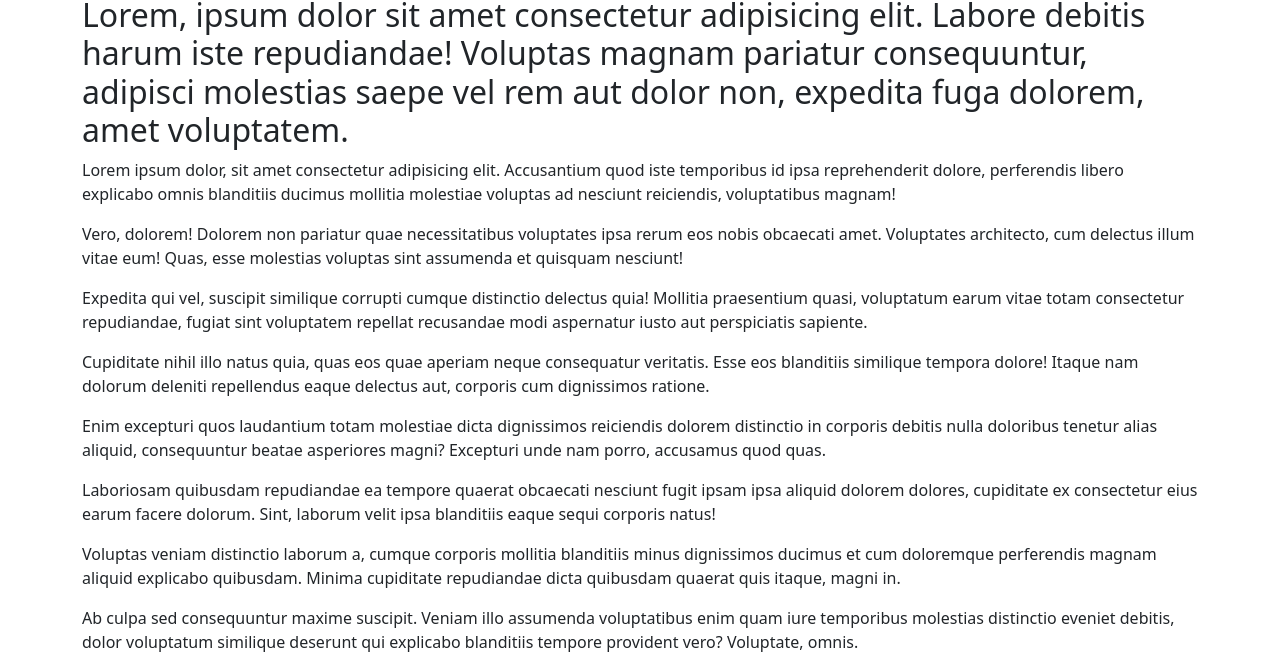
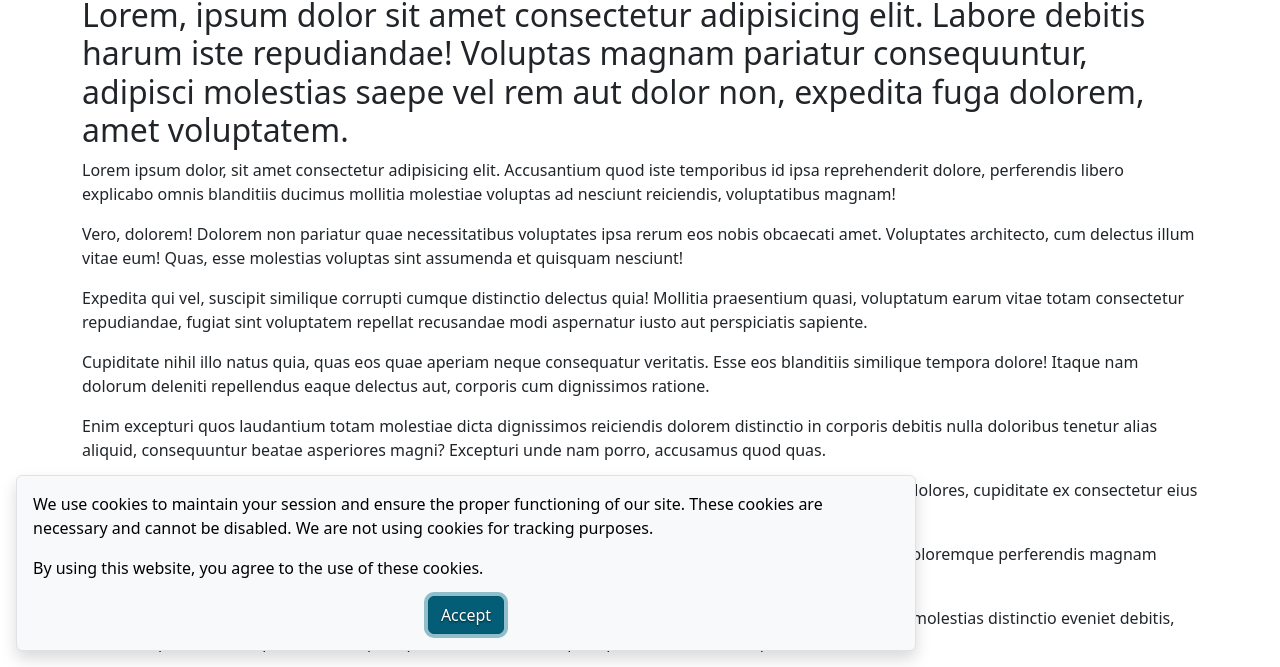
Before and after one commit to matmosci/hejx-boilerplate, an Astro site in the folder client/: page / in a window 1280 px wide. Shown: the part 133-800 px from the top of the page. Built offline with nearby package versions, Linux system fonts and the light colour scheme; Astro itself is replaced by a stand-in of ours; no server answers.

Commit message:
add cookie consent dialog component

```diff
--- /dev/null
+++ b/client/src/components/CookieConsent.astro
@@ -0,0 +1,24 @@
+<dialog
+  class="border rounded shadow start-0 bottom-0 m-3 bg-body-tertiary"
+  style="max-width: 900px;"
+>
+  <p>
+    We use cookies to maintain your session and ensure the proper functioning of
+    our site. These cookies are necessary and cannot be disabled. We are not
+    using cookies for tracking purposes.
+  </p>
+  <p>By using this website, you agree to the use of these cookies.</p>
+  <div class="text-center">
+    <button class="btn btn-primary" onclick="accept()">Accept</button>
+  </div>
+</dialog>
+<script is:inline>
+  if (!localStorage.getItem("cookie-consent")) {
+    document.querySelector("dialog").show();
+
+    function accept() {
+      document.querySelector("dialog").close();
+      localStorage.setItem("cookie-consent", "true");
+    }
+  }
+</script>
--- a/client/src/layouts/Layout.astro
+++ b/client/src/layouts/Layout.astro
@@ -1,6 +1,7 @@
 ---
 import Head from "./Head.astro";
 import Body from "./Body.astro";
+import CookieConsent from "../components/CookieConsent.astro";
 
 interface Props {
   title: string;
@@ -14,5 +15,6 @@ const { title } = Astro.props;
   <Head title={title} />
   <Body>
     <slot />
+    <CookieConsent />
   </Body>
 </html>
```
